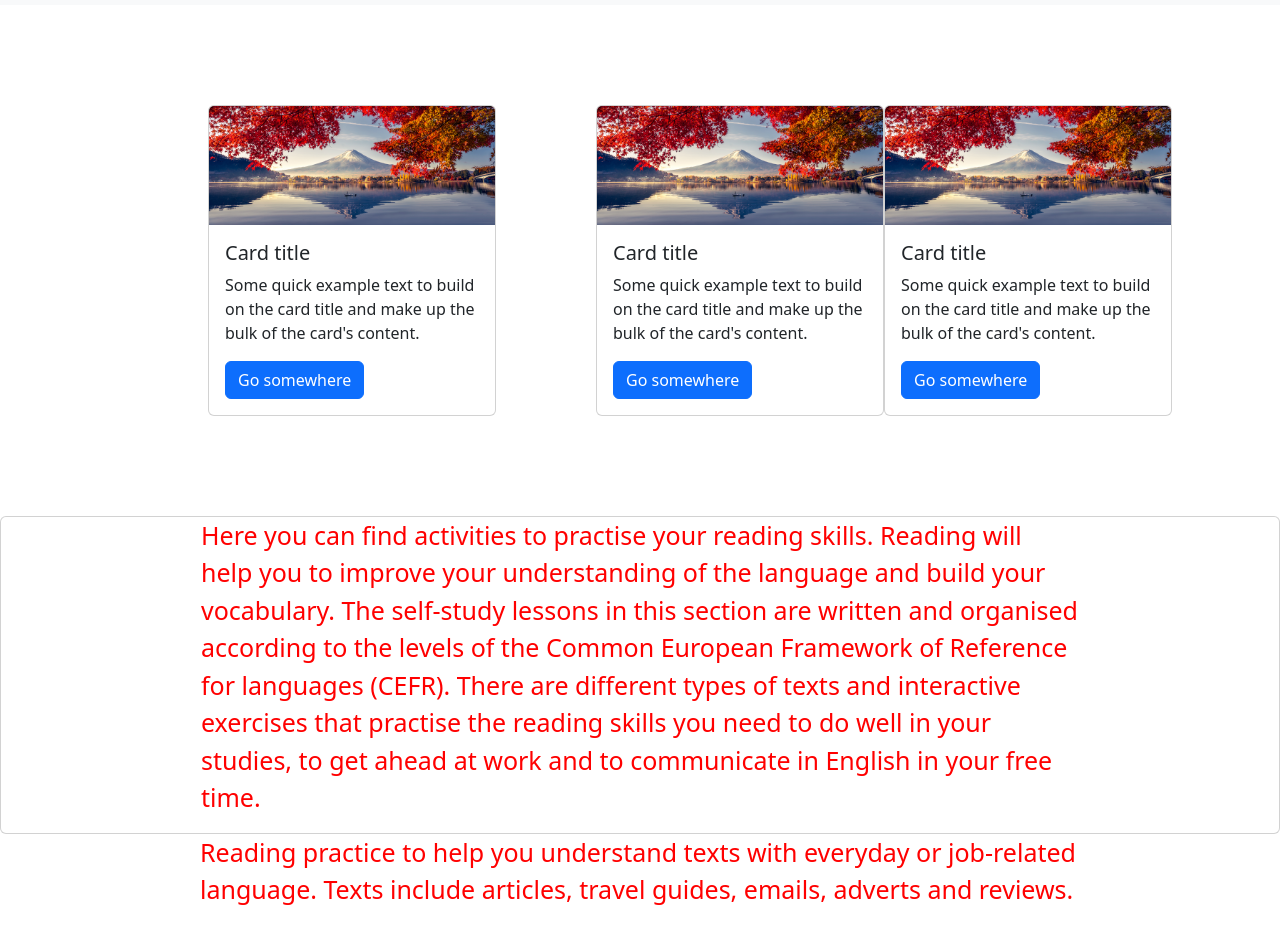
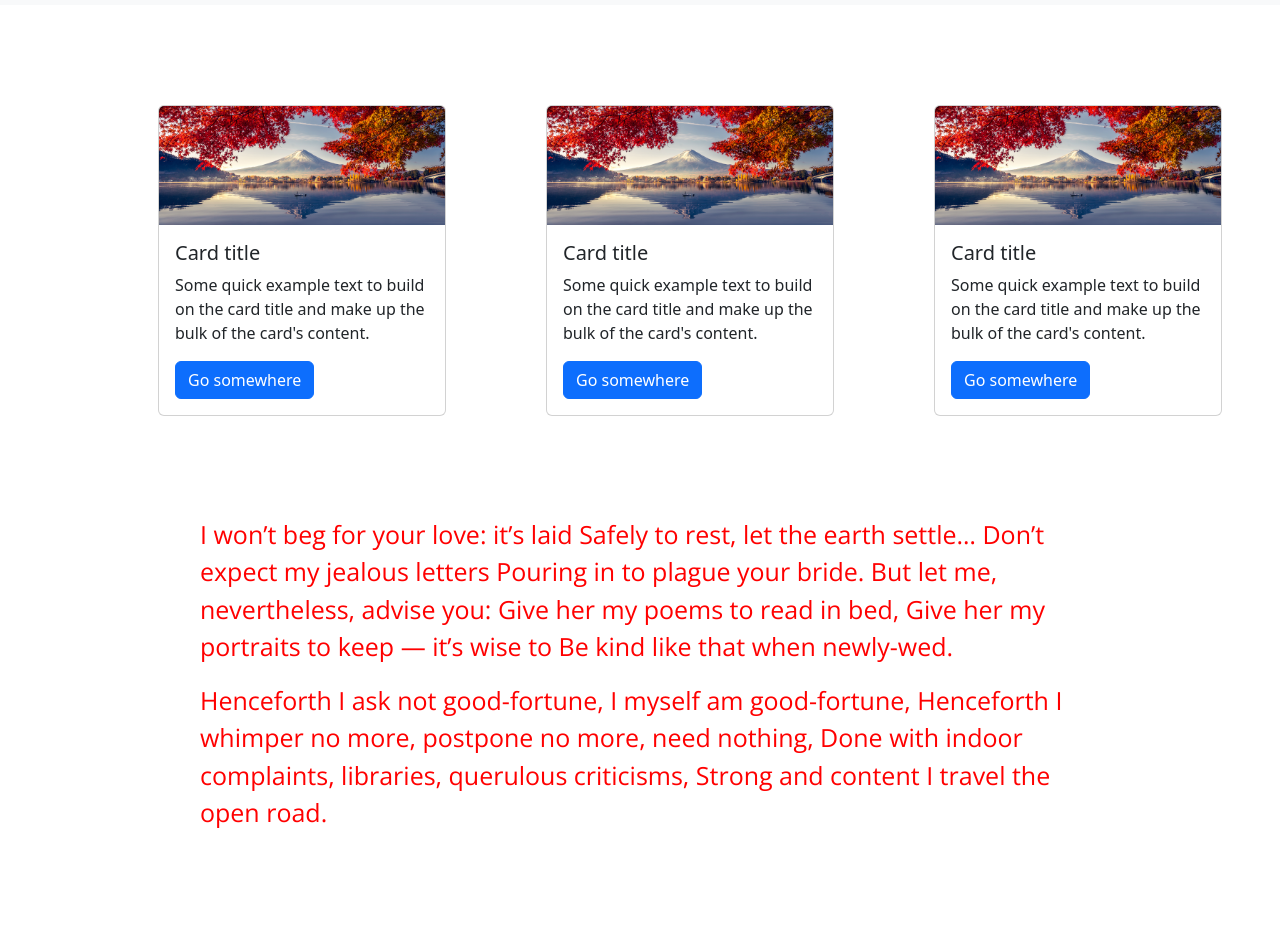
Before and after one commit to E-Danilov/project-1, a plain HTML site: page Project/index.html in a window 1280 px wide. Shown: the part 51-976 px from the top of the page. After the commit the page ends 899 px from the top, so only its background shows below. Drawn offline with nearby package versions, Linux system fonts and the light colour scheme.

Commit message:
23.10.2022 modificat

```diff
--- a/Project/Scss/StyleScss.scss
+++ b/Project/Scss/StyleScss.scss
@@ -1,6 +1,7 @@
 $color_red:red;
 $color_blue:blue;
 $font:25px;
+$Roboto_Slab: 'Roboto Slab', cursive;
 
 
 
@@ -8,6 +9,8 @@ $font:25px;
     color:$color_red;
     font-size: $font;
     padding: 0px 200px 0px 200px;
+    font-family: 'Open Sans', sans-serif;
+
 }
 .container__card{
     display: flex;
@@ -23,6 +26,31 @@ $font:25px;
     // padding: 50px;
     margin-left: 100px ;
 }
+.card_:hover{
+    cursor: pointer;
+    background-color: coral;
+    border: 1px solid rgb(200, 101, 239);
+    border-radius: 30px;
+    box-shadow: 1px 4px 5px 3px rgb(150, 148, 148);
+}
+// .card_:active{
+//     cursor: pointer;
+//     background-color: coral;
+//     border: 1px solid rgb(200, 101, 239);
+// }
 .carusel_card{
     height: 1100px;
 }
+.container__card_1{
+    display: flex;
+    align-items: center;
+    justify-content: center;
+    flex-direction: column;
+    }
+
+@media only screen and (max-width: 1000px) {
+      .container__card_1{
+        background-color: black;
+        color: white;
+      }
+}
--- a/Project/index.html
+++ b/Project/index.html
@@ -7,8 +7,10 @@
     <link rel="stylesheet" href="./style.css">
     <link rel="stylesheet" href="./Scss/StyleScss.css">
     <link href="https://cdn.jsdelivr.net/npm/bootstrap@5.2.2/dist/css/bootstrap.min.css" rel="stylesheet" integrity="sha384-Zenh87qX5JnK2Jl0vWa8Ck2rdkQ2Bzep5IDxbcnCeuOxjzrPF/et3URy9Bv1WTRi" crossorigin="anonymous">
-<script src="https://cdn.jsdelivr.net/npm/bootstrap@5.2.2/dist/js/bootstrap.bundle.min.js" integrity="sha384-OERcA2EqjJCMA+/3y+gxIOqMEjwtxJY7qPCqsdltbNJuaOe923+mo//f6V8Qbsw3" crossorigin="anonymous"></script>
-    <title>Navbar</title>
+    <link rel="preconnect" href="https://fonts.googleapis.com">
+    <link rel="preconnect" href="https://fonts.gstatic.com" crossorigin>
+    <link href="https://fonts.googleapis.com/css2?family=Open+Sans:wght@300&display=swap" rel="stylesheet">
+<title>Navbar</title>
 </head>
 <body>
 
@@ -69,7 +71,7 @@
         </div>
       </div>
 
-      <div class="card " style="width: 18rem;">
+      <div class="card card_1" style="width: 18rem;">
         <img src="./img/Landscape-Color.jpg" class="card-img-top" alt="...">
         <div class="card-body">
           <h5 class="card-title">Card title</h5>
@@ -80,22 +82,36 @@
 
 </div>
 
+<div class="container__card_1">
+    <div class="div_1 card_">
+        <p class="text">
+          I won’t beg for your love: it’s laid
+          Safely to rest, let the earth settle…
 
-    <div class="div_1 card">
-        <p class="text">
-            Here you can find activities to practise your reading skills. Reading will help you to improve your understanding of the language and build your vocabulary.
+          Don’t expect my jealous letters
 
-The self-study lessons in this section are written and organised according to the levels of the Common European Framework of Reference for languages (CEFR). There are different types of texts and interactive exercises that practise the reading skills you need to do well in your studies, to get ahead at work and to communicate in English in your free time.
+          Pouring in to plague your bride.
+
+          But let me, nevertheless, advise you:
+
+          Give her my poems to read in bed,
+
+          Give her my portraits to keep — it’s wise to
+
+          Be kind like that when newly-wed.⠀⠀
         </p>
 
     </div>
-    <div class="div_2">
+    <div class="div_2 card_">
         <p class="text">
-            Reading practice to help you understand texts with everyday or job-related language. Texts include articles, travel guides, emails, adverts and reviews.
+          Henceforth I ask not good-fortune, I myself am good-fortune,
+Henceforth I whimper no more, postpone no more, need nothing,
+
+Done with indoor complaints, libraries, querulous criticisms,
+
+Strong and content I travel the open road.
         </p>
-
     </div>
-
-
+  </div>
 </body>
 </html>
```
Also changed, not shown: Fonts/index.html (deleted, +0 -11 lines), Fonts/style.css (deleted), Project/Scss/StyleScss.css, 1 other file.
